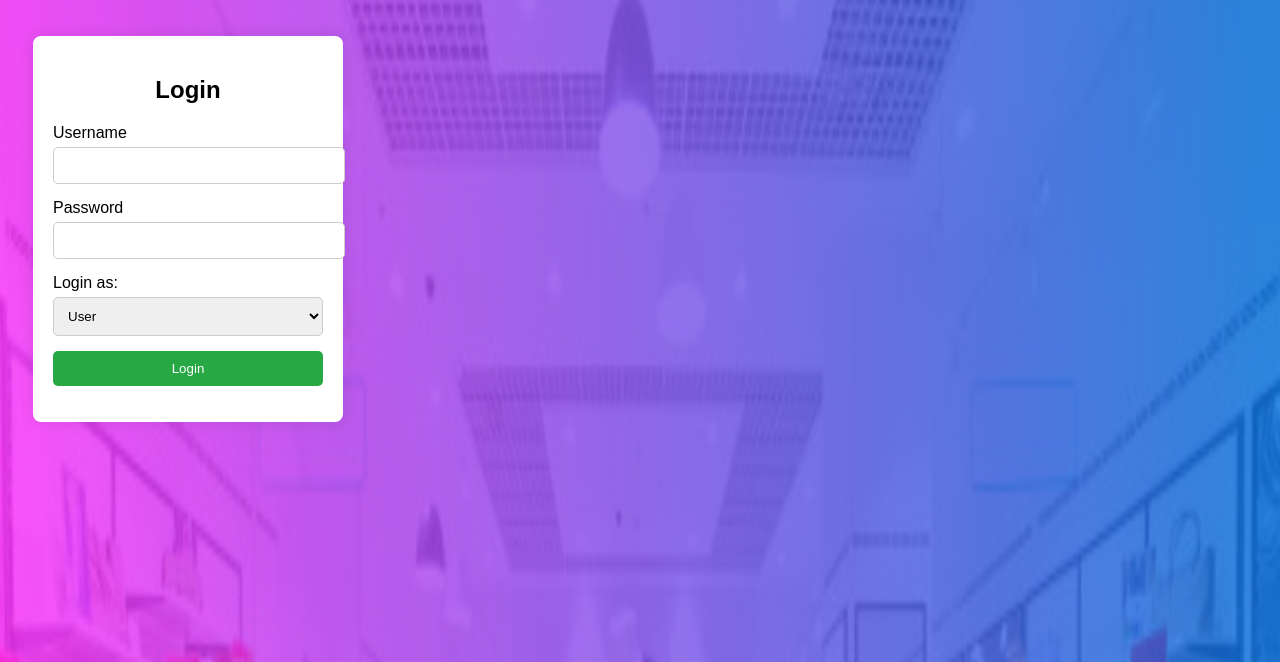
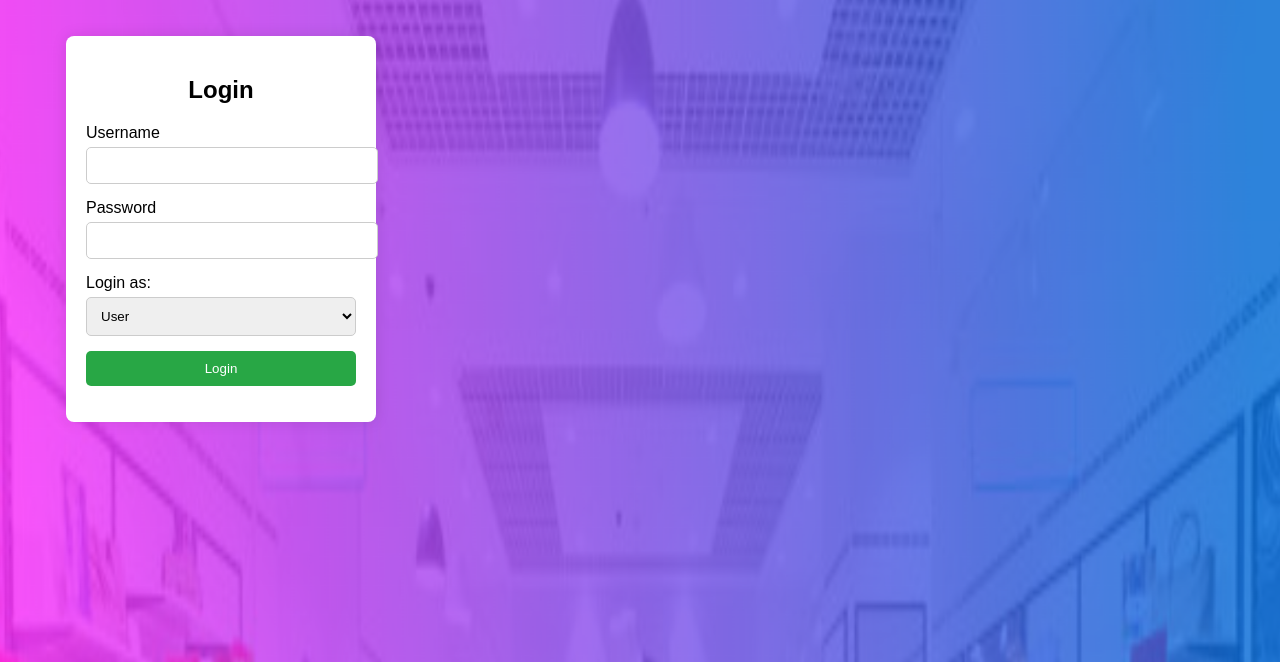
Before and after one commit to qwesi-dizzy-studio/RegDic-Fashion-Fix, a PHP site: page / in a window 1280 px wide. Shown: the part 107-769 px from the top of the page. Run offline with PHP 8.4, Linux system fonts and the light colour scheme.

Commit message:
Update sign-login-style.css

```diff
--- a/sign-login-style.css
+++ b/sign-login-style.css
@@ -17,7 +17,7 @@ body {
     box-shadow: 0 0 15px rgba(0, 0, 0, 0.1);
     width: 270px;
     text-align: center;
-    naegin-left: 33px;
+    margin-left: 33px;
 }
 
 h2 {
```
